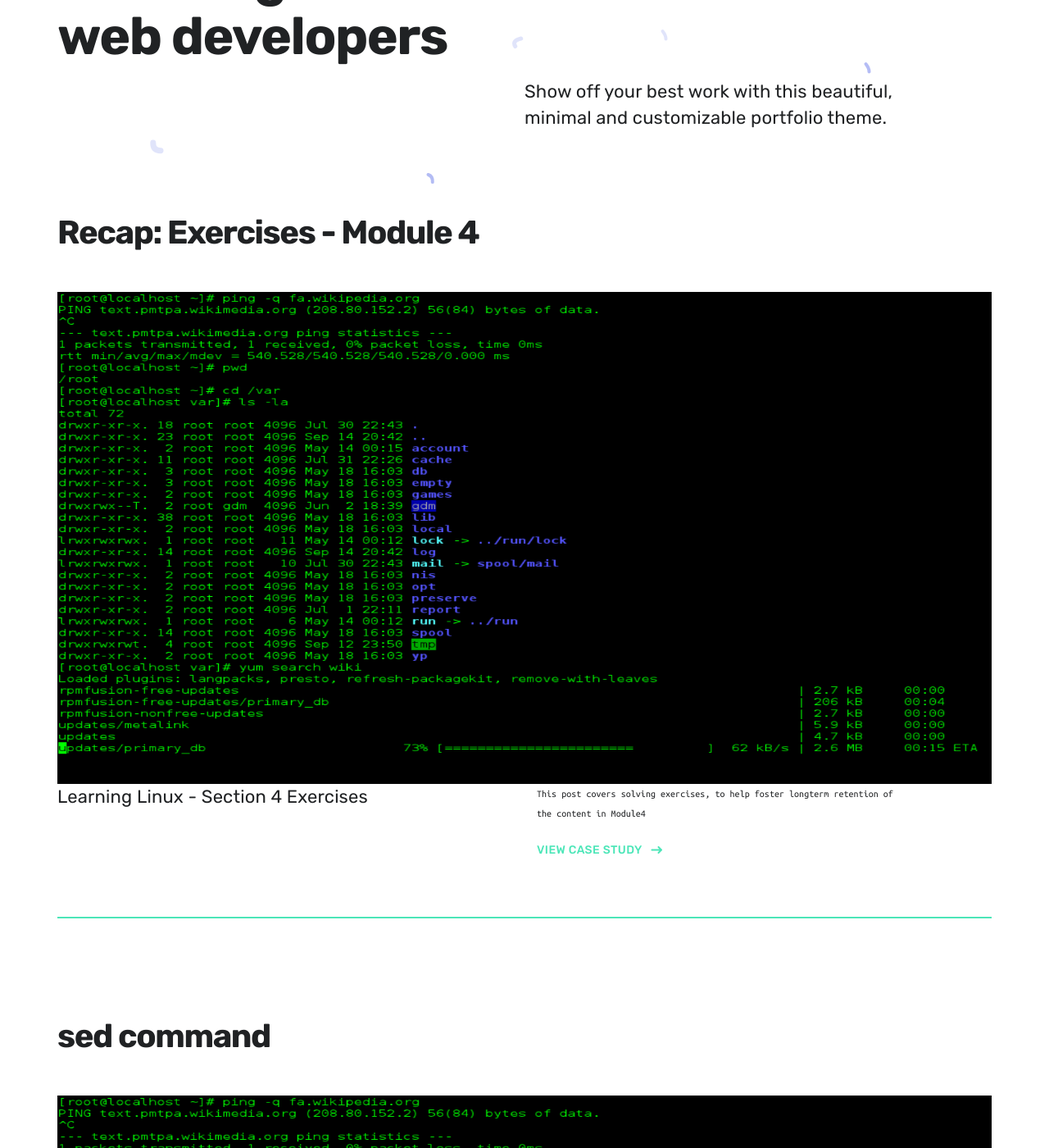
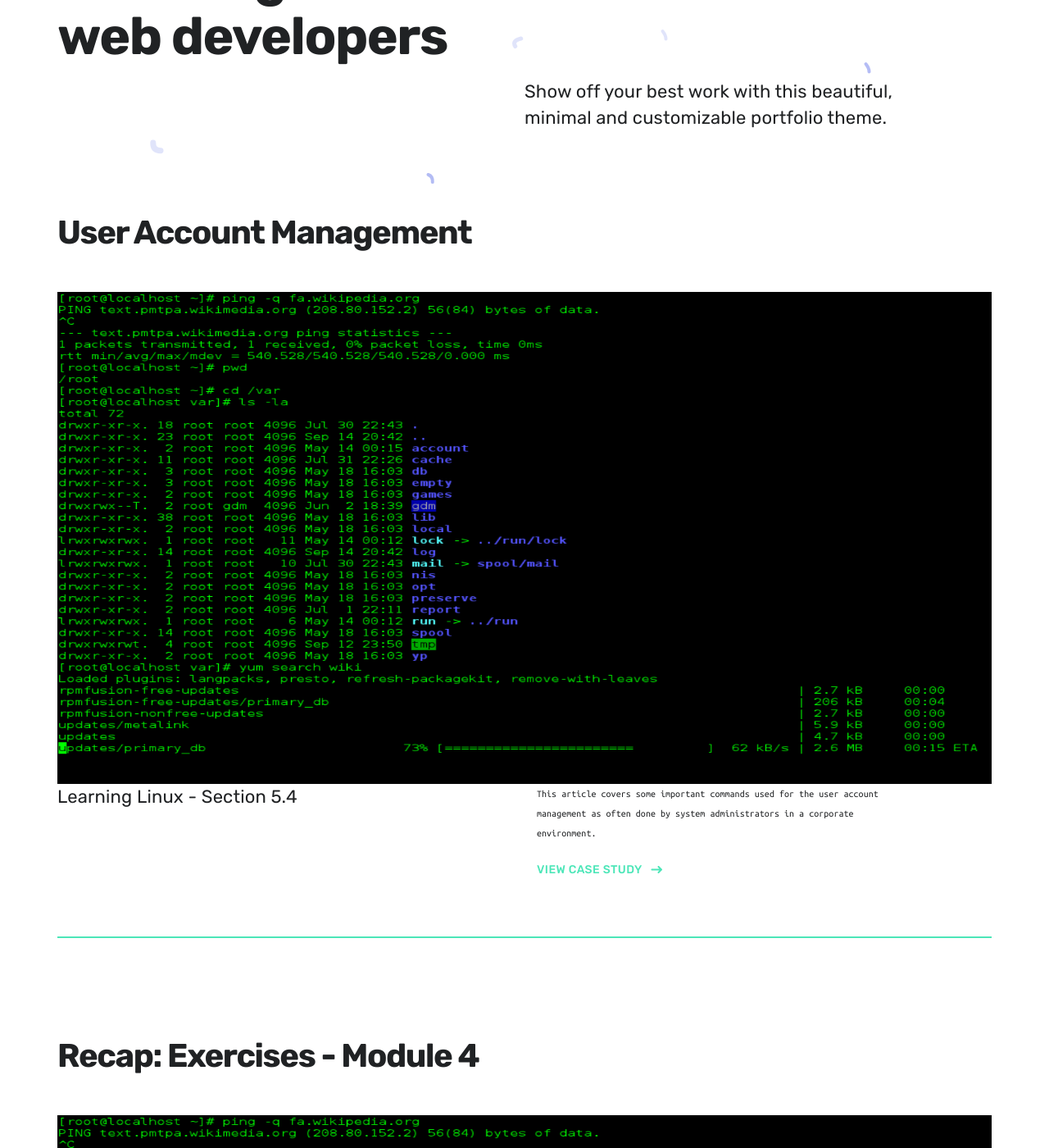
Before and after one commit to kletobias/kletobias.github.io, a Jekyll site: the page built from index.html, in a window 1280 px wide and 1400 px high, scrolled down 317 px. Shown: the whole window at 82% size. Built offline with Jekyll 4.4.1, drawn with Linux system fonts in a browser that asks for light colours; nearby versions of some CDN libraries; some of the changed lines change nothing that is shown.

Commit message:
updating module5 for the website

````diff
--- /dev/null
+++ b/_projects/Chapter_5-4.md
@@ -0,0 +1,197 @@
+---
+title: 'User Account Management'
+subtitle: 'Learning Linux - Section 5.4'
+date: 2021-12-29 20:00:00
+description: 'This article covers some important commands used for the user account management as often done by system administrators in a corporate environment.'
+featured_image: bash-ga254901e3_1280.png
+gallery_images: Bash_GNOME_Terminal_screenshot.png
+accent_color: '#4ce6b8'
+---
+
+### User Account Management
+
+> This article covers some important commands used for the user account management as often done by system administrators in a corporate environment.
+
+#### Commands that will be covered
+
+- `useradd`
+- `groupadd`
+- `userdel`
+- `groupdel`
+- `usermod`
+
+#### Important files where user data is stored
+
+- `/etc/passwd`
+- `/etc/group`
+- `/etc/shadow`
+
+#### Adding a user
+
+##### Example
+
+###### Command
+
+```bash
+~ $ Useradd -g superheroes -s /bin/bash -c 'user description' -m -d /home/spiderman spiderman
+~ $
+```
+
+###### Explanation
+
+From left to right of the command written in the above terminal window\:
+
+- `useradd` is the core command to add an user. The following are all options or arguments of this command. *See `useradd --help` for more details*
+  - `-g` defines the group the new user should belong to. Here 'superheroes' is chosen.
+  - `-s` defines the shell environment the new user will be using. Shell 'bash' with the executable found in `/bin/bash`
+  - `-c` Let\'s one add a user description for the new user in plain text.
+  - `-m` defines the user\'s home directory. Here, `/home/spiderman` was chosen.
+  - `-d` specifies the name of the user. 'spiderman' in this example.
+
+#### Adding a user in the terminal
+
+- One has to have *root* priviledges in order to do any of the following!
+- The user is added by running `useradd <username>`
+- To verify, that the user was created, the command `id <username>` is used.
+- This command gives additional information, if the username was created correctly /(from left to right in the following)\:
+  - `uid=1003(ashley)` **uid** gives the userid and the name of the user the id represents.
+  - `gid=1003(ashley)` **gid** gives the group id and name of the group similiar to **uid**. This group will always default to the username. Each user has it\'s own group with the same name, as the user\'s username.
+  - `groups=1003(ashley)` **groups** gives the group memberships that the user has. These can but are not limited to other local user groups, like *staff, administrators, it-department* for example.
+```bash
+~ $ su -
+Password:
+Last login: Sat Dec 25 19:15:53 CET 2021 on pts/0
+root * useradd ashley
+root * id ashley
+uid=1003(ashley) gid=1003(ashley) groups=1003(ashley)
+root *
+```
+
+The name of the user that will be created is 'irina'.
+
+##### Adding the user to a group
+
+Creating a new group *superheroes* below.
+
+```bash
+root * groupadd superheroes
+```
+Verifying that the group was created can be done by running the below code. Since the most recently added new group is appended to the bottom of the file */etc/group*, one only has to look at the last line here.
+
+```bash
+root * tail -5 /etc/group
+tcpdump:x:72:
+tklein:x:1000:tklein
+irina:x:1001:
+ashley:x:1003:
+superheroes:x:1004:
+root *
+```
+
+- Deleting a user is done by using `userdel <username>` and deleting a user and their home directory by use of `userdel -r <username>`.
+
+```bash
+root * userdel irina # Only deletes the user, not their home directory
+root * cd /home
+root * ls -ltr
+total 4
+drwx------.  2   1001   1002   62 Dec 25 19:24 irina # Home dir still there.
+drwx------. 16 tklein tklein 4096 Dec 25 19:48 tklein
+drwx------.  2   1002   1002   62 Dec 25 19:53 trish
+drwx------.  2 ashley ashley   62 Dec 25 22:36 ashley
+root * userdel -r ashley # with `-r` the home dir also gets deleted.
+root * ls -ltr
+total 4
+drwx------.  2   1001   1002   62 Dec 25 19:24 irina
+drwx------. 16 tklein tklein 4096 Dec 25 19:48 tklein
+drwx------.  2   1002   1002   62 Dec 25 19:53 trish
+root *
+```
+
+#### Adding \& deleting a group
+
+- The `groupadd <group>` command is used to add a group
+- To check whether the group was created, the bottom of */etc/group* can be looked at. The new group has to found at the bottom of the file, assuming it was the most recent addition to the file.
+
+```bash
+root * groupadd golfers # Creating group golfers
+root * tail -5 /etc/group
+stapdev:x:158:
+tcpdump:x:72:
+tklein:x:1000:tklein
+superheroes:x:1004:
+golfers:x:1005:
+```
+
+- Deleting a group is done with the `groupdel <group name>`
+- Verification that the group was deleted is done like in the above example.
+
+```bash
+root * groupdel golfers # Delting group golfers
+root * tail -5 /etc/group
+stapsys:x:157:
+stapdev:x:158:
+tcpdump:x:72:
+tklein:x:1000:tklein
+superheroes:x:1004:
+root *
+```
+
+#### Changing user related information
+
+- Modifying a user account is done with `usermod [options] <login>`
+
+
+##### `usermod -G  <group name> <username>`
+
+- Adding *username* to another group in addition to their default group.
+- In the example below, *brianna* is added to group *golfers*.
+- After that it is verified, that the operation was successful.
+
+```bash
+root * useradd brianna # Creating user brianna
+root * groupadd golfers # Creating group golfers
+root * tail -5 /etc/group # Verifying that both were created
+superheroes:x:1004:
+trish:x:1001:
+tyler:x:1002:
+brianna:x:1003:
+golfers:x:1005:
+root * usermod -G golfers brianna # adding brianna to group golfers
+root * id brianna # Checking that brianna belongs to both groups now
+uid=1003(brianna) gid=1003(brianna) groups=1003(brianna),1005(golfers)
+root *
+```
+
+- The line `golfers:x:1005:brianna` in the following tells, that brianna is a member of the group golfers. Any other users, that are also a member of this group would be listed in the same row as brianna. Each member\'s username would be separated by a comma. As can be seen in this excerpt\:
+
+```bash
+root * useradd veronica
+root * usermod -G golfers veronica
+root * grep "golfers" /etc/group
+golfers:x:1005:brianna,veronica # both users are listed as members.
+root *
+```
+
+Alternative approaches to the verification\:
+
+- Using `grep "<string>" <file>`
+
+```bash
+root * grep "golfers" /etc/group
+golfers:x:1005:brianna
+root *
+```
+
+- Or with `tail [option] <file>`
+
+```bash
+golfers:x:1005:brianna
+root * tail -5 /etc/group
+superheroes:x:1004:
+trish:x:1001:
+tyler:x:1002:
+brianna:x:1003:
+golfers:x:1005:brianna
+root *
+```
````
Also changed, not shown: _projects/Chapter_5-3.md (line endings or trailing spaces).
